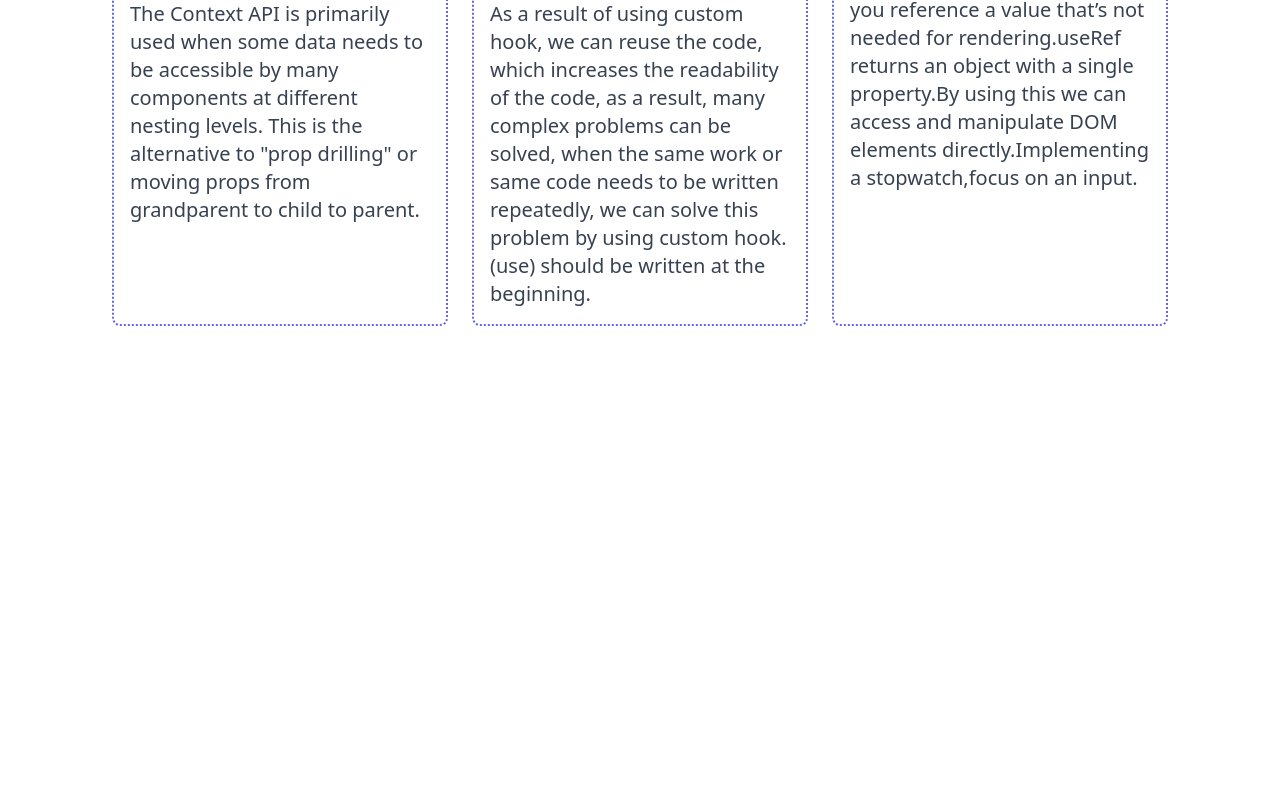
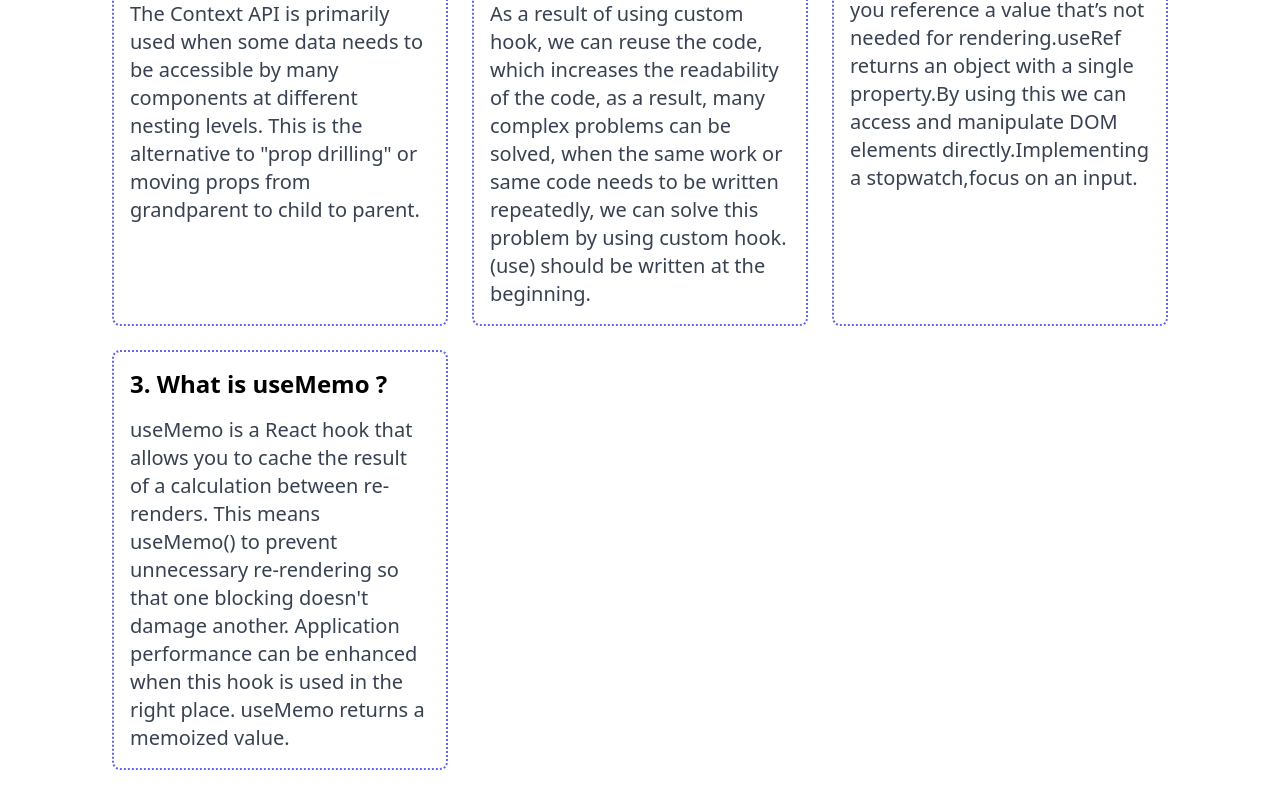
Before and after one commit to Abdullah149081/job-hunter, a React (Vite) app: page /blog in a window 1280 px wide. Shown: the part 358-1166 px from the top of the page. Before the commit the page ends 800 px from the top, so only its background shows below. Built offline with nearby package versions, Linux system fonts and the light colour scheme.

Commit message:
What is useMemo Q done

```diff
--- a/src/components/Blog/Blog.jsx
+++ b/src/components/Blog/Blog.jsx
@@ -28,6 +28,14 @@ const Blog = () => {
             elements directly.Implementing a stopwatch,focus on an input.
           </p>
         </div>
+        {/* Q -4 */}
+        <div class="space-y-4 border-2 p-4 border-dotted rounded-lg border-indigo-500">
+          <h2 class="lg:text-2xl font-bold">3. What is useMemo ?</h2>
+          <p class="text-gray-700 font-medium lg:text-xl">
+            useMemo is a React hook that allows you to cache the result of a calculation between re-renders. This means useMemo() to prevent unnecessary re-rendering so that one blocking doesn't
+            damage another. Application performance can be enhanced when this hook is used in the right place. useMemo returns a memoized value.
+          </p>
+        </div>
       </div>
     </section>
   );
```
